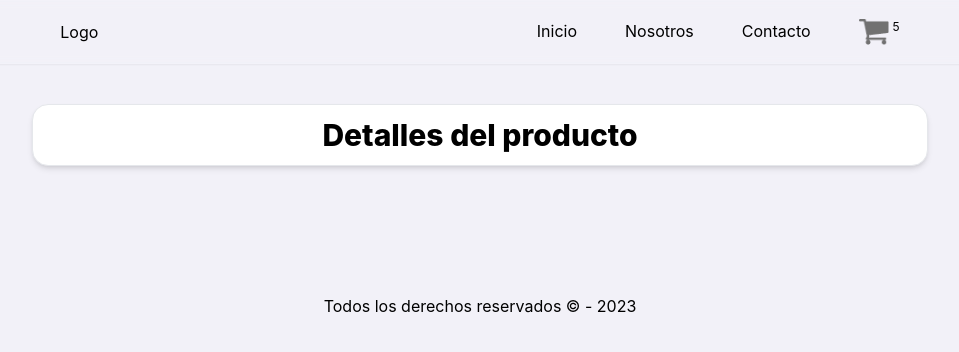
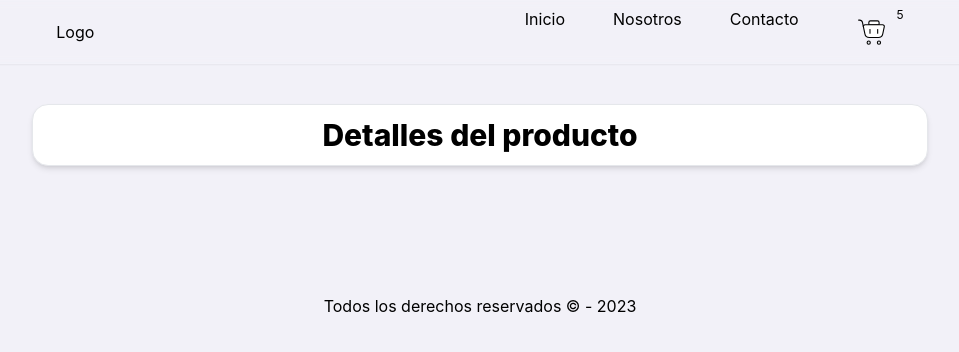
Before and after one commit to Franco-Amon-Maldonado/e-commerce-coder-react, a React app: page /detalle/1 in a window 1280 px wide. Shown: the top 352 px of the page, without its empty margins (160-1119 px from the left). Built offline with nearby package versions, Linux system fonts and the light colour scheme; no server answers; the HTML template or start-up script is replaced by a standard one.

Commit message:
14/10/2023
-Cambio svg cart

```diff
--- /dev/null
+++ b/src/components/CartWidget/CartSvg.jsx
@@ -0,0 +1,110 @@
+function CartSvg() {
+	return (
+
+		<span style={{ width: '50px', height: '50px' }}>
+			<a href="">
+
+
+			<svg
+				xmlns="http://www.w3.org/2000/svg"
+				xmlnsXlink="http://www.w3.org/1999/xlink"
+				version="1.1"
+				x="0px"
+				y="0px"
+				viewBox="0 0 64 64"
+				enableBackground="new 0 0 64 64"
+				xmlSpace="preserve"
+			>
+				<g id="cart-outline-bot_x5F_s1g1_x5F_s2g1_x5F_s3g1_x5F_s4g2">
+					<path
+						fill="none"
+						stroke="#000000"
+						strokeWidth="1.5"
+						strokeLinecap="round"
+						strokeLinejoin="round"
+						strokeMiterlimit="10"
+						d="   M21.09,24.548l-1.34-6.315c-0.397-1.815-1.978-3.074-3.858-3.074H14.5"
+					/>
+
+					<circle
+						fill="#E6E9EC"
+						stroke="#000000"
+						strokeWidth="1.5"
+						strokeLinecap="round"
+						strokeLinejoin="round"
+						strokeMiterlimit="10"
+						cx="28.319"
+						cy="46"
+						r="2.182"
+					/>
+
+					<circle
+						fill="#E6E9EC"
+						stroke="#000000"
+						strokeWidth="1.5"
+						strokeLinecap="round"
+						strokeLinejoin="round"
+						strokeMiterlimit="10"
+						cx="42.319"
+						cy="46"
+						r="2.182"
+					/>
+				</g>
+				<g id="cart-outline-top_x5F_s1g1_x5F_s2g2_x5F_s3g1_x5F_s4g2_x5F_background">
+					<g id="Layer_5"></g>
+
+					<path
+						fill="#FFFFFF"
+						stroke="#000000"
+						strokeWidth="1.5"
+						strokeLinecap="round"
+						strokeLinejoin="round"
+						strokeMiterlimit="10"
+						d="   M40.346,16.25h-9.691c-1.19,0-2.154,0.965-2.154,2.154V21.5h14v-3.096C42.5,17.215,41.535,16.25,40.346,16.25z"
+					/>
+				</g>
+				<g id="cart-outline-top_x5F_s1g1_x5F_s2g1_x5F_s3g1_x5F_s4g2_x5F_background">
+					<path
+						fill="#FFFFFF"
+						stroke="#000000"
+						strokeWidth="1.5"
+						strokeLinecap="round"
+						strokeLinejoin="round"
+						strokeMiterlimit="10"
+						d="   M41.507,39H29.131c-2.891,0-5.38-1.92-5.947-4.587l-2.18-10.254c-0.292-1.376,0.826-2.659,2.317-2.659h23.995   c1.491,0,2.609,1.283,2.317,2.659l-2.18,10.254C46.887,37.08,44.398,39,41.507,39z"
+					/>
+				</g>
+				<g id="cart-outline-top_x5F_s1g1_x5F_s2g2_x5F_s3g1_x5F_s4g1_x5F_background">
+					<line
+						fill="none"
+						stroke="#000000"
+						strokeWidth="1.5"
+						strokeLinecap="round"
+						strokeLinejoin="round"
+						strokeMiterlimit="10"
+						x1="40.569"
+						y1="33.127"
+						x2="40.569"
+						y2="28.068"
+					/>
+
+					<line
+						fill="none"
+						stroke="#000000"
+						strokeWidth="1.5"
+						strokeLinecap="round"
+						strokeLinejoin="round"
+						strokeMiterlimit="10"
+						x1="30.069"
+						y1="33.127"
+						x2="30.069"
+						y2="28.068"
+					/>
+				</g>
+			</svg>
+			</a>
+		</span>
+	)
+}
+
+export default CartSvg
--- a/src/components/CartWidget/CartWidget.jsx
+++ b/src/components/CartWidget/CartWidget.jsx
@@ -1,11 +1,14 @@
+import CartSvg from './CartSvg'
 import './CartWidget.css'
 
 function CartWidget() {
-
 	return (
 		<>
-            <img src="../../../public/cart.png" alt="carrito" />
-            <span className="ml-1"><sup>5</sup></span>
+
+			<CartSvg/>
+			<span>
+				<sup>5</sup>
+			</span>
 		</>
 	)
 }
```
